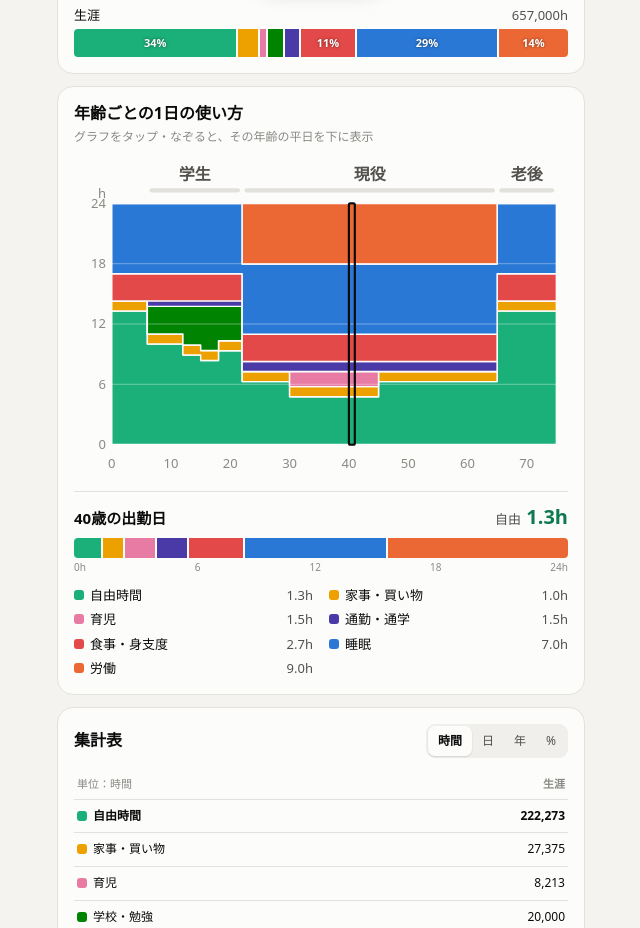
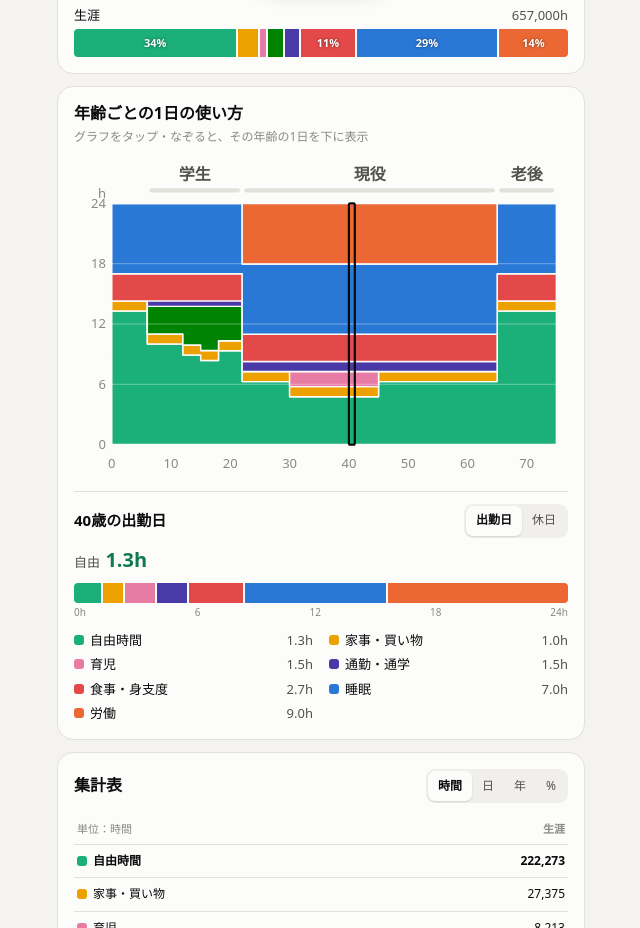
Before and after one commit to nekomami-create/lifeisfullofthings, a Preact app: page / in a window 1280 px wide. Shown: the part 800-1728 px from the top of the page, without its empty margins (319-959 px from the left). Built offline with nearby package versions, Linux system fonts and the light colour scheme.

Commit message:
Add workday/holiday toggle to per-age day breakdown
Co-Authored-By: Claude Opus 5.5 <noreply@anthropic.com>
Claude-Session: https://claude.ai/code/session_01HH3YkBnMMLm2s2roGbLtgG

```diff
--- a/src/App.tsx
+++ b/src/App.tsx
@@ -78,7 +78,7 @@ export function App() {
 
         <section class="card">
           <h2>年齢ごとの1日の使い方</h2>
-          <p class="sub">グラフをタップ・なぞると、その年齢の平日を下に表示</p>
+          <p class="sub">グラフをタップ・なぞると、その年齢の1日を下に表示</p>
           <AgeChart params={params} age={age} focusAge={focusAge} onPick={setPickedAge} />
           <DayBreakdownView params={params} age={focusAge} />
         </section>
--- a/src/model/lifeModel.ts
+++ b/src/model/lifeModel.ts
@@ -161,8 +161,11 @@ export interface DayBreakdown {
   hours: Totals;
 }
 
-/** 指定年齢の「平日1日」の内訳 */
-export function dayAt(p: Params, age: number): DayBreakdown {
+/**
+ * 指定年齢の1日の内訳。kind はその年齢の平日の種類（出勤日・登校日・どちらでもない日）。
+ * holiday なら労働・学業・通勤通学を除いた休日の内訳を返す
+ */
+export function dayAt(p: Params, age: number, holiday = false): DayBreakdown {
   const h: Totals = {
     sleep: p.sleep,
     care: p.meal + p.hygiene,
@@ -186,6 +189,7 @@ export function dayAt(p: Params, age: number): DayBreakdown {
       h.commute = p.schoolCommute;
     }
   }
+  if (holiday) h.work = h.study = h.commute = 0;
   h.free = 24 - sumTotals(h);
   return { kind, hours: h };
 }
--- a/src/styles.css
+++ b/src/styles.css
@@ -426,16 +426,19 @@ main {
   padding-top: 12px;
   border-top: 1px solid var(--line);
 }
-.day h3 {
+.day-head {
   display: flex;
   justify-content: space-between;
-  align-items: baseline;
+  align-items: center;
+  gap: 8px;
+  flex-wrap: wrap;
+}
+.day h3 {
   font-size: 15px;
-  margin-bottom: 8px;
 }
 .day-free {
+  margin: 6px 0 8px;
   font-size: 13px;
-  font-weight: 400;
   color: var(--text-2);
 }
 .day-free b {
--- a/src/ui/DayBreakdownView.tsx
+++ b/src/ui/DayBreakdownView.tsx
@@ -1,21 +1,38 @@
+import { useState } from 'preact/hooks';
 import { CATEGORIES, dayAt } from '../model/lifeModel';
 import type { Params } from '../model/params';
 import { fmtHoursPerDay } from '../format';
 
-const KIND_LABEL = { workday: '出勤日', schoolday: '登校日', day: '1日' } as const;
+const WEEKDAY_LABEL = { workday: '出勤日', schoolday: '登校日' } as const;
 
 export function DayBreakdownView({ params, age }: { params: Params; age: number }) {
-  const { kind, hours } = dayAt(params, age);
+  const [holiday, setHoliday] = useState(false);
+  const { kind } = dayAt(params, age);
+  const hasToggle = kind !== 'day';
+  const { hours } = dayAt(params, age, hasToggle && holiday);
+  const title = !hasToggle ? '1日' : holiday ? '休日' : WEEKDAY_LABEL[kind];
   const rows = CATEGORIES.filter((c) => hours[c.key] > 0 || c.key === 'free');
   return (
     <div class="day">
-      <h3>
-        {age}歳の{KIND_LABEL[kind]}
-        <span class="day-free">
-          自由 <b>{fmtHoursPerDay(Math.max(0, hours.free))}</b>
-        </span>
-      </h3>
-      <div class="day-track" role="img" aria-label={`${age}歳の1日24時間の内訳`}>
+      <div class="day-head">
+        <h3>
+          {age}歳の{title}
+        </h3>
+        {hasToggle && (
+          <div class="seg" role="group" aria-label="出勤日と休日の切り替え">
+            <button aria-pressed={!holiday} onClick={() => setHoliday(false)}>
+              {WEEKDAY_LABEL[kind]}
+            </button>
+            <button aria-pressed={holiday} onClick={() => setHoliday(true)}>
+              休日
+            </button>
+          </div>
+        )}
+      </div>
+      <p class="day-free">
+        自由 <b>{fmtHoursPerDay(Math.max(0, hours.free))}</b>
+      </p>
+      <div class="day-track" role="img" aria-label={`${age}歳の${title}24時間の内訳`}>
         {rows.map((c) => (
           <div
             key={c.key}
```
Also changed, not shown: 1 other file (tests, documents, lock files or other folders).
